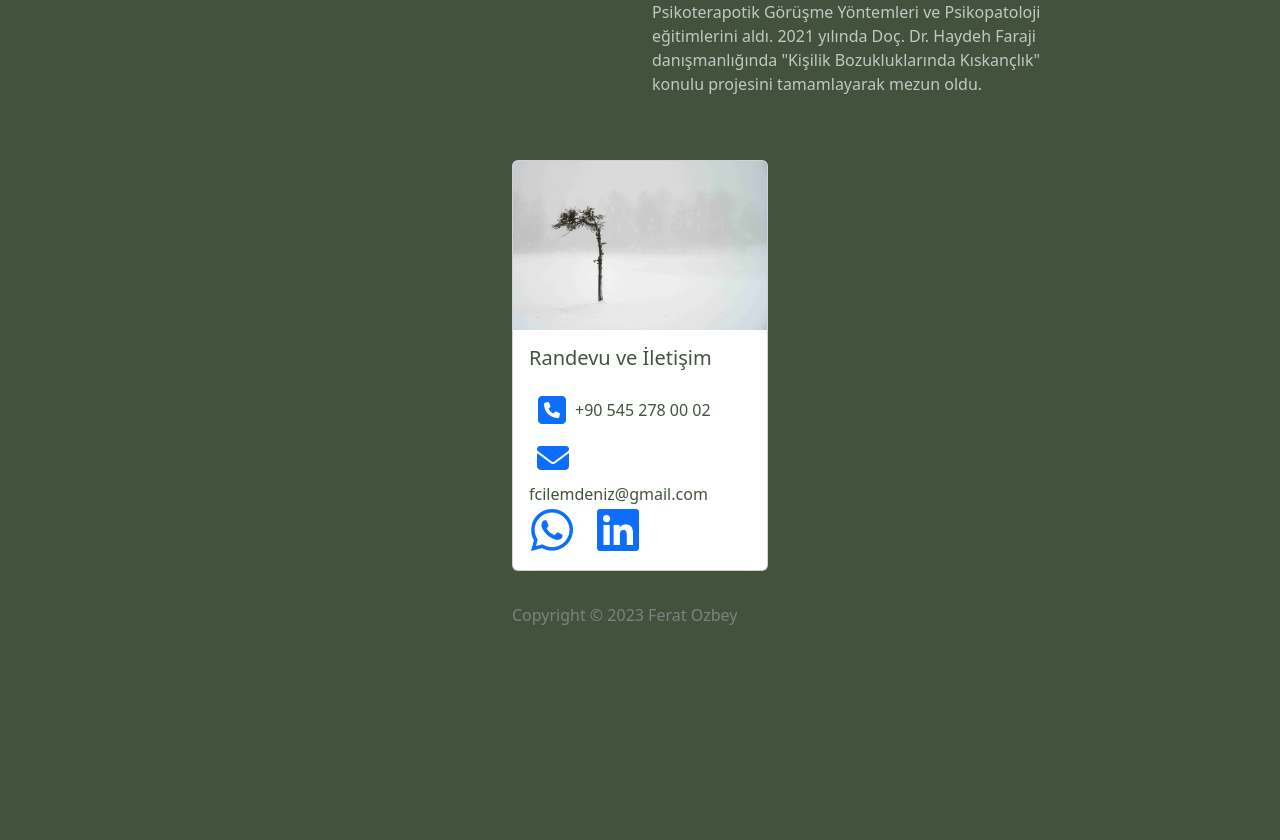
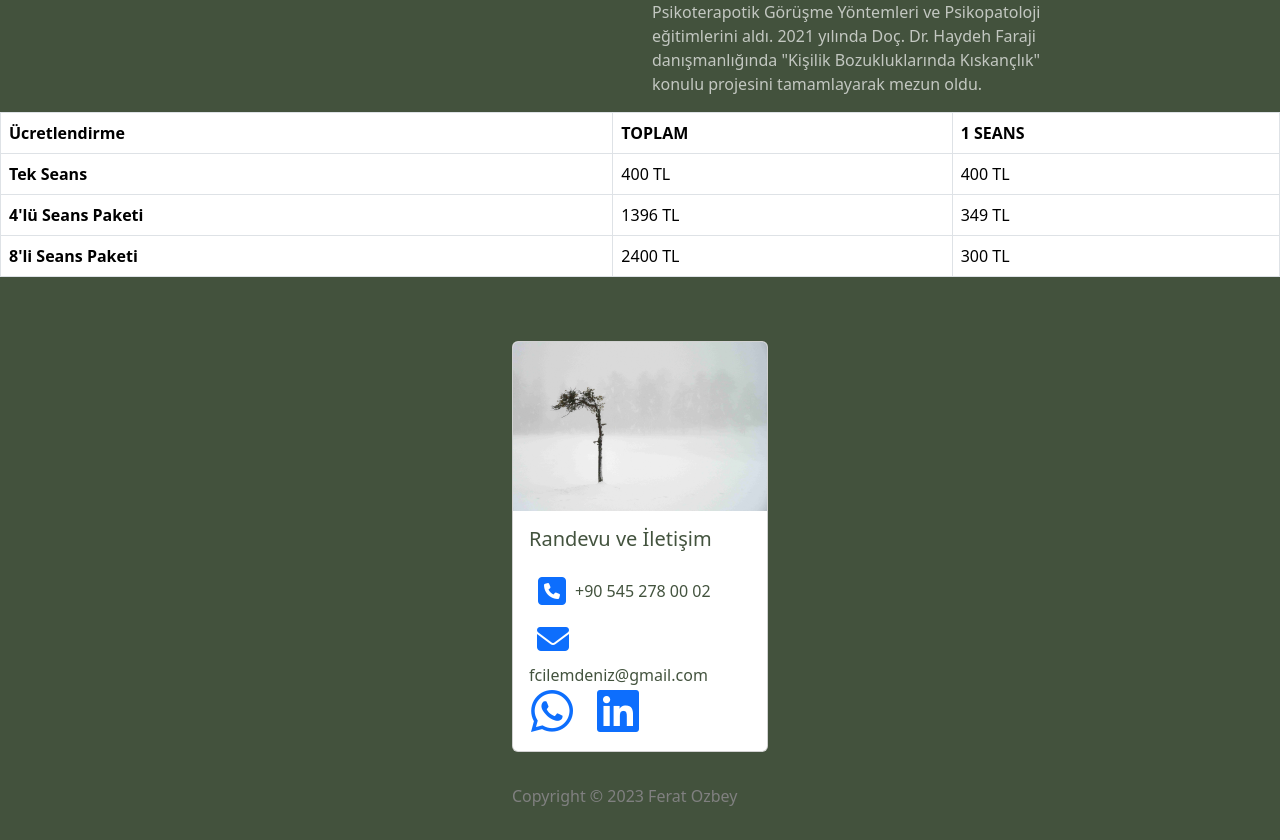
Before and after one commit to ferat894/Cilem-s, a plain HTML site: page index.html in a window 1280 px wide. Shown: the part 828-1668 px from the top of the page. Before the commit the page ends 1487 px from the top, so only its background shows below. Drawn offline with nearby package versions, Linux system fonts and the light colour scheme.

Commit message:
Update index.html

```diff
--- a/index.html
+++ b/index.html
@@ -109,6 +109,32 @@
 
 </div>
 
+<table class="table table-bordered">
+  <thead>
+    <tr>
+      <th scope="col">Ücretlendirme</th>
+      <th scope="col">TOPLAM</th>
+      <th scope="col">1 SEANS</th>
+    </tr>
+  </thead>
+  <tbody>
+    <tr>
+      <th scope="row">Tek Seans</th>
+      <td>400 TL</td>
+      <td>400 TL</td>
+    </tr>
+    <tr>
+      <th scope="row">4'lü Seans Paketi</th>
+      <td>1396 TL</td>
+      <td>349 TL</td>
+    </tr>
+    <tr>
+      <th scope="row">8'li Seans Paketi</th>
+      <td>2400 TL</td>
+      <td>300 TL</td>
+    </tr>
+  </tbody>
+</table>
 
 <div class="div2 row justify-content-center">
             <div class="col-lg-4 d-flex justify-content-center mt-5 align-items-stretch">
```
